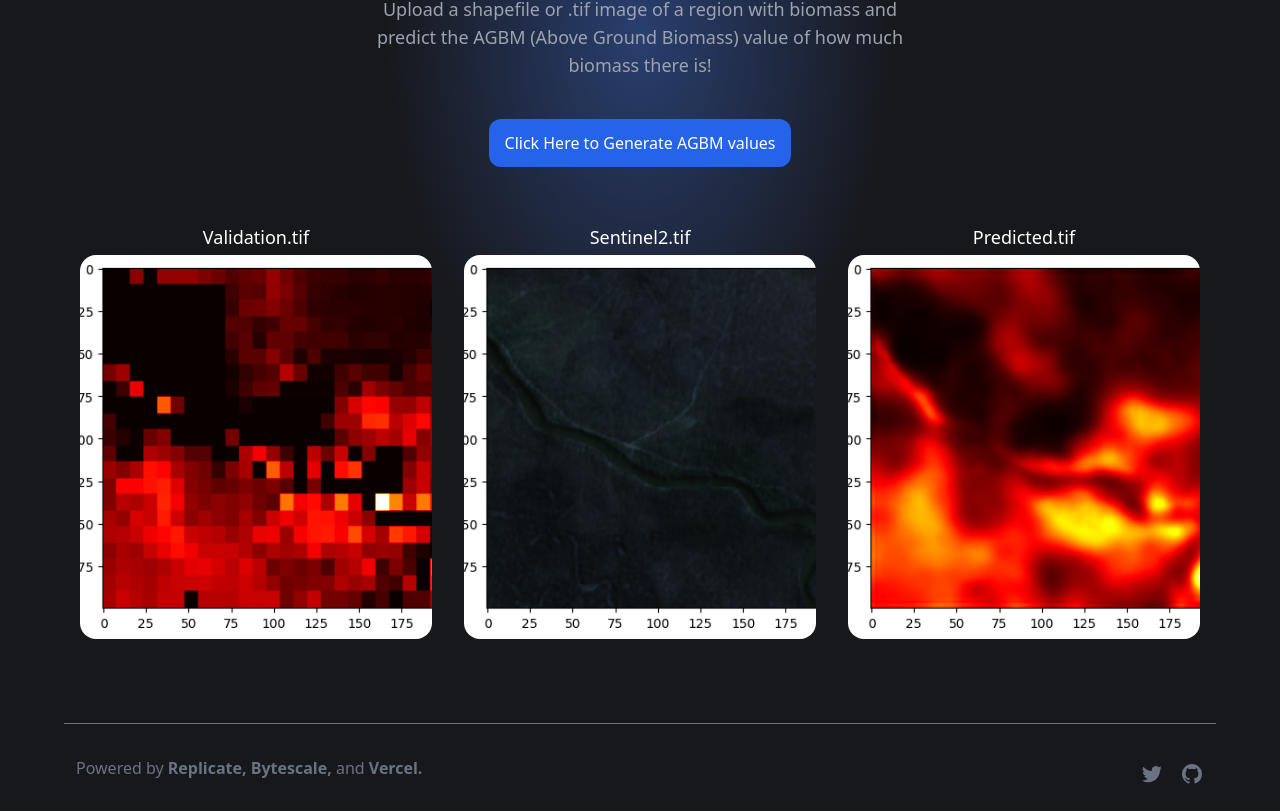
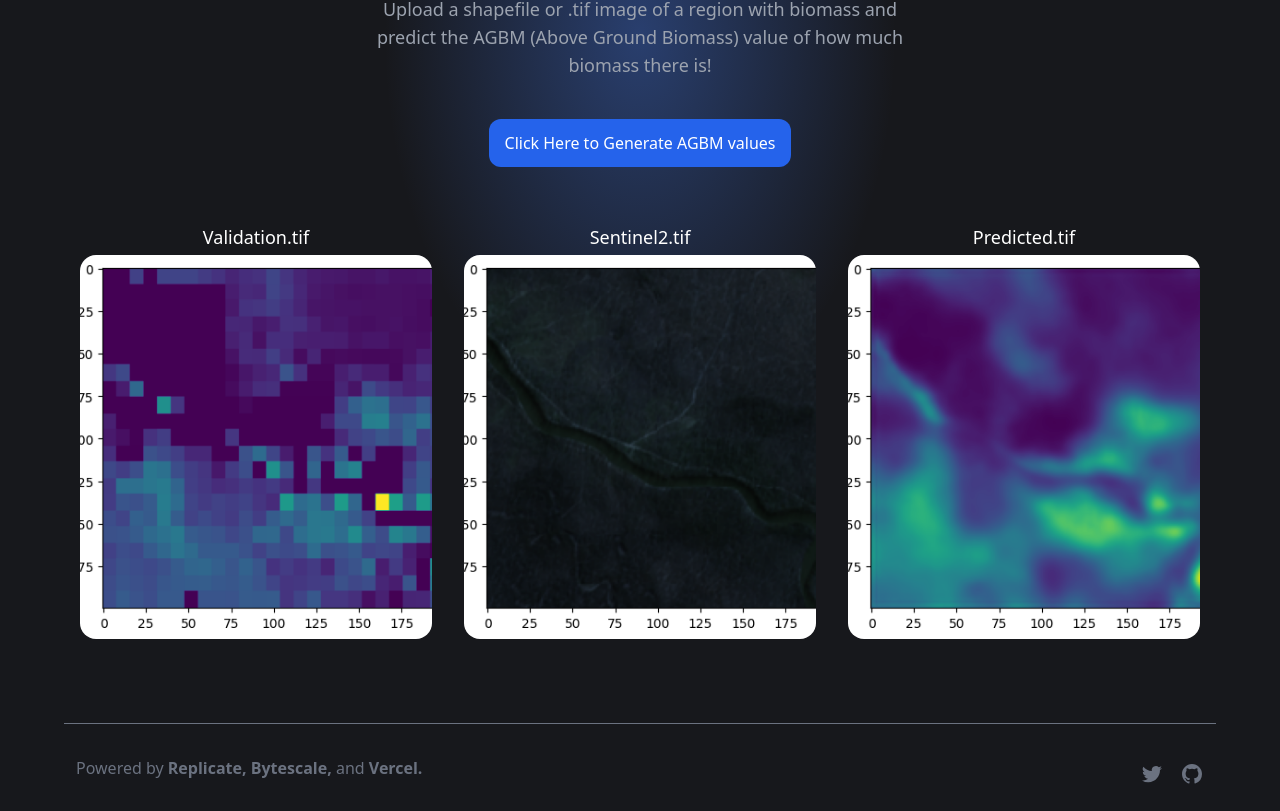
Before and after one commit to claudyAi/sdscrayon-flaskapi, a Next.js app: page / in a window 1280 px wide. Shown: the part 366-1177 px from the top of the page. Built offline with nearby package versions, Linux system fonts and the light colour scheme.

Commit message:
Revert "updated colormaps"
This reverts commit fa654b7ef6bc434763de5ada911e2a496e11878a.

```diff
--- a/app/page.tsx
+++ b/app/page.tsx
@@ -34,7 +34,7 @@ export default function HomePage() {
                 <h3 className="mb-1 font-medium text-lg"> Validation.tif</h3>
                 <Image
                   alt="Validation tif image"
-                  src="/k89hotcci.png"
+                  src="/k89cci.png"
                   className="w-full object-cover h-96 rounded-2xl"
                   width={400}
                   height={400}
@@ -56,7 +56,7 @@ export default function HomePage() {
                   alt="Prediction tif image"
                   width={400}
                   height={400}
-                  src="/k89hotpred.png"
+                  src="/k89.png"
                   className="w-full object-cover h-96 rounded-2xl sm:mt-0 mt-2"
                 />
               </div>
```
Also changed, not shown: public/k89hotcci.png (deleted), public/k89hotpred.png (deleted).
